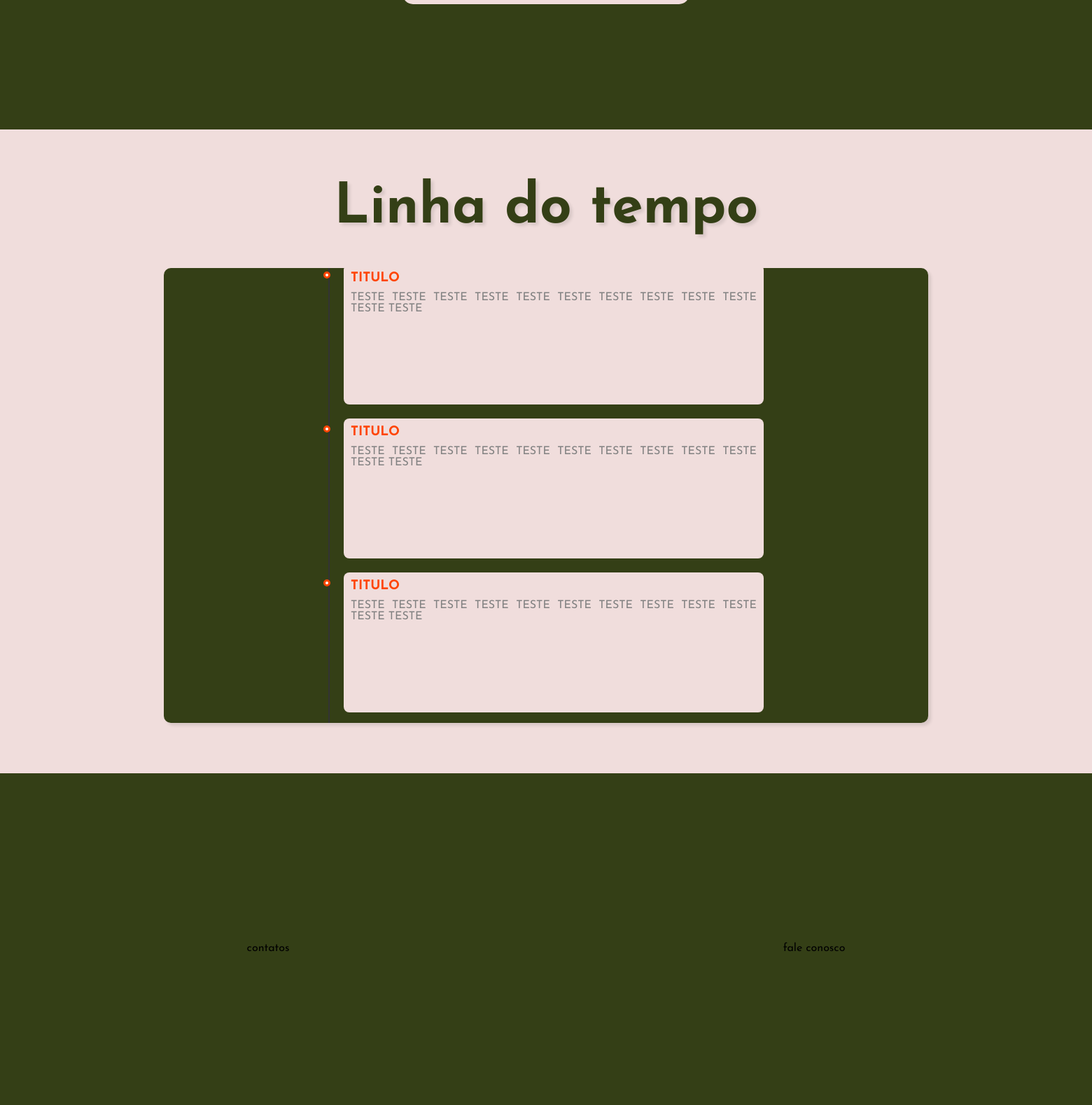
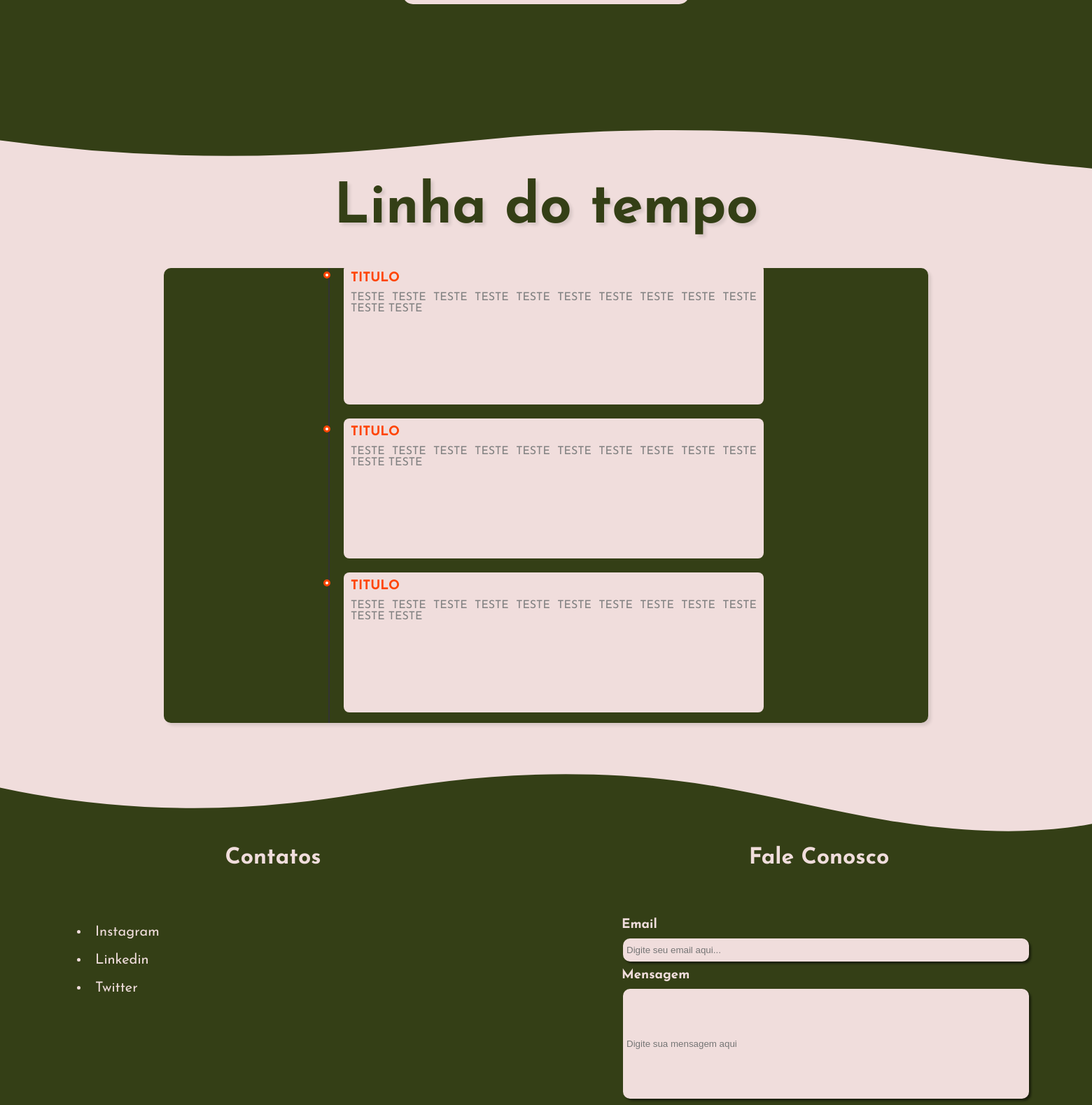
Before and after one commit to jtentis/HorseCare, a PHP site: page / in a window 1560 px wide. Shown: the part 4155-5734 px from the top of the page at 70% size. Run offline with PHP 8.4, Linux system fonts and the light colour scheme.

Commit message:
style: adicionando footer

```diff
--- a/index.html
+++ b/index.html
@@ -16,24 +16,29 @@
         <div class="navibar">
             <a href="#Sobre"><h2 class="link first">Sobre</h2></a>
             <a href="#main-2"><h2 class="link second">Hospedar</h2></a>
+            <a href="#main-3"><h2 class="link fourth">Timeline</h2></a>
             <a href="#footer"><h2 class="link third">Contatos</h2></a>
-            <a href="#main-3"><h2 class="link fourth">Timeline</h2></a>
         </div>
         <div class="login-button">
             <button>Login</button>
         </div>
     </div>
     <div id="landing" class="landing-page">
-        <div class="meio-animacao hidden">
+        <div class="meio-animacao invi">
             <div class="imagem">
-                <img src="Imagens/Icons/Secondary-color/bird-r.png" class="bird-r hidden" srcset="">
-                <img src="Imagens/Icons/Secondary-color/bird-r.png" class="bird-rr hidden" srcset="">
+                <img src="Imagens/Icons/Secondary-color/bird-r.png" class="bird-r invi" srcset="">
+                <img src="Imagens/Icons/Secondary-color/bird-r.png" class="bird-rr invi" srcset="">
                 <div class="container"><img src="Imagens/CAVALO.png" class="cavalo" srcset=""></div>
             </div>
             <div class="texto-principal">
                 <p class="">A melhor hospedagem de cavalos do Rio de Janeiro.</p>
         </div>
         </div>
+    </div>
+    <div class="wave-primary">
+        <svg data-name="Layer 1" xmlns="http://www.w3.org/2000/svg" viewBox="0 0 1200 120" preserveAspectRatio="none">
+            <path d="M321.39,56.44c58-10.79,114.16-30.13,172-41.86,82.39-16.72,168.19-17.73,250.45-.39C823.78,31,906.67,72,985.66,92.83c70.05,18.48,146.53,26.09,214.34,3V0H0V27.35A600.21,600.21,0,0,0,321.39,56.44Z" class="shape-fill"></path>
+        </svg>
     </div>
     <div id="main-1" class="main-1">
         <div class="titulo-centro"><h1 id="Sobre">Sobre</h1></div>
@@ -51,16 +56,16 @@
                 </a>
             </div>
             <div class="direita">
-                <img src="Imagens/Icons/Secondary-color/bird-l.png" class="bird-l-1 hidden" srcset="">
-                <img src="Imagens/Icons/Secondary-color/bird-l.png" class="bird-l-2 hidden" srcset="">
-                <p class="topico hidden">Aqui na HorseCare, os cavalos pernoitam nas baias e de dia vão para os piquetes num sistema de manejo que busca cuidar tanto da saúde física quanto mental dos cavalos. Também temos hospedagem de férias para cavalos de esporte, com opção de treinamento de horsemanship durante a estadia.</p>
+                <img src="Imagens/Icons/Secondary-color/bird-l.png" class="bird-l-1 invi" srcset="">
+                <img src="Imagens/Icons/Secondary-color/bird-l.png" class="bird-l-2 invi" srcset="">
+                <p class="topico invi">Aqui na HorseCare, os cavalos pernoitam nas baias e de dia vão para os piquetes num sistema de manejo que busca cuidar tanto da saúde física quanto mental dos cavalos. Também temos hospedagem de férias para cavalos de esporte, com opção de treinamento de horsemanship durante a estadia.</p>
 
             </div>
         </div>
     </div>
     <div class="main-baias">
         <div class="titulo-baias"><h1>Baias</h1></div>
-        <div class="imagens-baias hidden">
+        <div class="imagens-baias invi">
             <img src="Imagens/IMAGEM BAIA 1.png" class="photo" srcset="">
             <img src="Imagens/IMAGEM BAIA 2.png" class="photo" srcset="">
             <img src="Imagens/IMAGEM BAIA 3.png" class="photo" srcset="">
@@ -71,7 +76,7 @@
     </div>
     <div class="main-piquetes">
         <div class="titulo-piquetes"><h1>Piquetes</h1></div>
-        <div class="imagens-piquetes hidden">
+        <div class="imagens-piquetes invi">
             <img src="Imagens/IMAGEM PIQUETES 1.png" class="photo" srcset="">
             <img src="Imagens/IMAGEM PIQUETES 2.png" class="photo" srcset="">
             <img src="Imagens/IMAGEM PIQUETES 3.png" class="photo" srcset="">
@@ -80,24 +85,29 @@
             <p>Nos piquetes os cavalos ficam como na natureza, porém, com toda a atenção necessária: sal, ração, manejo diário e muito Coast Cros, capim de primeira qualidade, proporcionando uma alimentação muito mais saudável. Seguindo a nossa filosofia de manejo natural e respeito aos cavalos, todos têm direito a um mínimo de 4h diárias solto em um dos nossos 28 piquetes. A estadia no piquete é fundamental para cavalos competidores de Enduro – por prevenir a ocorrência de manqueiras, para potros e éguas prenhas, potros de esporte que estão em processo de doma, e também está sendo cada vez mais utilizado por cavalos de outras modalidades esportivas como salto e equitação de trabalho – por respeitar a natureza destes animais. </p>
         </div>
     </div>
+    <div class="wave-secondary">
+        <svg data-name="Layer 1" xmlns="http://www.w3.org/2000/svg" viewBox="0 0 1200 120" preserveAspectRatio="none">
+            <path d="M321.39,56.44c58-10.79,114.16-30.13,172-41.86,82.39-16.72,168.19-17.73,250.45-.39C823.78,31,906.67,72,985.66,92.83c70.05,18.48,146.53,26.09,214.34,3V0H0V27.35A600.21,600.21,0,0,0,321.39,56.44Z" class="shape-fill"></path>
+        </svg>
+    </div>
     <div id="main-2" class="main-2">
         <div class="titulo-cards"><h1>Hospedagem</h1></div>
         <div class="cards-align">
-            <div class="card hidden">
+            <div class="card invi">
                 <svg xmlns="http://www.w3.org/2000/svg" viewBox="0 0 24 24"><path d="M20 5H4V19L13.2923 9.70649C13.6828 9.31595 14.3159 9.31591 14.7065 9.70641L20 15.0104V5ZM2 3.9934C2 3.44476 2.45531 3 2.9918 3H21.0082C21.556 3 22 3.44495 22 3.9934V20.0066C22 20.5552 21.5447 21 21.0082 21H2.9918C2.44405 21 2 20.5551 2 20.0066V3.9934ZM8 11C6.89543 11 6 10.1046 6 9C6 7.89543 6.89543 7 8 7C9.10457 7 10 7.89543 10 9C10 10.1046 9.10457 11 8 11Z"></path></svg>
                 <div class="card__content">
                 <p class="card__title">Plano Platinum</p>
                 <p class="card__description">TESTE TESTE TESTE TESTE TESTE TESTE </p>
                 </div>
             </div>
-            <div class="card hidden">
+            <div class="card invi">
                 <svg xmlns="http://www.w3.org/2000/svg" viewBox="0 0 24 24"><path d="M20 5H4V19L13.2923 9.70649C13.6828 9.31595 14.3159 9.31591 14.7065 9.70641L20 15.0104V5ZM2 3.9934C2 3.44476 2.45531 3 2.9918 3H21.0082C21.556 3 22 3.44495 22 3.9934V20.0066C22 20.5552 21.5447 21 21.0082 21H2.9918C2.44405 21 2 20.5551 2 20.0066V3.9934ZM8 11C6.89543 11 6 10.1046 6 9C6 7.89543 6.89543 7 8 7C9.10457 7 10 7.89543 10 9C10 10.1046 9.10457 11 8 11Z"></path></svg>
                 <div class="card__content">
                 <p class="card__title">Plano Diamond</p>
                 <p class="card__description">TESTE TESTE TESTE TESTE TESTE TESTE </p>
                 </div>
             </div>
-            <div class="card hidden">
+            <div class="card invi">
                 <svg xmlns="http://www.w3.org/2000/svg" viewBox="0 0 24 24"><path d="M20 5H4V19L13.2923 9.70649C13.6828 9.31595 14.3159 9.31591 14.7065 9.70641L20 15.0104V5ZM2 3.9934C2 3.44476 2.45531 3 2.9918 3H21.0082C21.556 3 22 3.44495 22 3.9934V20.0066C22 20.5552 21.5447 21 21.0082 21H2.9918C2.44405 21 2 20.5551 2 20.0066V3.9934ZM8 11C6.89543 11 6 10.1046 6 9C6 7.89543 6.89543 7 8 7C9.10457 7 10 7.89543 10 9C10 10.1046 9.10457 11 8 11Z"></path></svg>
                 <div class="card__content">
                 <p class="card__title">Plano Golden</p>
@@ -105,6 +115,11 @@
                 </div>
             </div>
         </div>
+    </div>
+    <div class="wave-primary">
+        <svg data-name="Layer 1" xmlns="http://www.w3.org/2000/svg" viewBox="0 0 1200 120" preserveAspectRatio="none">
+            <path d="M321.39,56.44c58-10.79,114.16-30.13,172-41.86,82.39-16.72,168.19-17.73,250.45-.39C823.78,31,906.67,72,985.66,92.83c70.05,18.48,146.53,26.09,214.34,3V0H0V27.35A600.21,600.21,0,0,0,321.39,56.44Z" class="shape-fill"></path>
+        </svg>
     </div>
     <div id="main-3" class="main-3">
             <h1 class="titulo-timeline">Linha do tempo</h1>
@@ -146,9 +161,25 @@
             </div>
         </body>
     </div>
+    <div class="wave-secondary">
+        <svg data-name="Layer 1" xmlns="http://www.w3.org/2000/svg" viewBox="0 0 1200 120" preserveAspectRatio="none">
+            <path d="M321.39,56.44c58-10.79,114.16-30.13,172-41.86,82.39-16.72,168.19-17.73,250.45-.39C823.78,31,906.67,72,985.66,92.83c70.05,18.48,146.53,26.09,214.34,3V0H0V27.35A600.21,600.21,0,0,0,321.39,56.44Z" class="shape-fill"></path>
+        </svg>
+    </div>
     <div id="footer" class="footer">
-        <div class="informacoes">contatos</div>
-        <div class="informacoes">fale conosco</div>
+        <div class="informacoes links">
+            <h1>Contatos</h1>
+            <li>Instagram</li>
+            <li>Linkedin</li>
+            <li>Twitter</li>
+        </div>
+        <div class="informacoes email">
+            <h1>Fale Conosco</h1>
+            <h3>Email</h3>
+            <input type="email" class="email" id="" placeholder="Digite seu email aqui...">
+            <h3>Mensagem</h3>
+            <input type="text" class="texto" id="" placeholder="Digite sua mensagem aqui">
+        </div>
     </div>
     <a href="#" class="para-o-topo">
 		<span class="material-icons">arrow_upward</span>
--- a/script.js
+++ b/script.js
@@ -11,11 +11,11 @@ const observer = new IntersectionObserver((entries) => {
     });
 });
 
-const hiddenTextoPrincipal = document.querySelectorAll('.hidden');
+const hiddenTextoPrincipal = document.querySelectorAll('.invi');
 hiddenTextoPrincipal.forEach((el) => observer.observe(el));
 
 // botao para voltar pro topo
 window.addEventListener('scroll', function(){
     var scroll = document.querySelector('.para-o-topo');
-    scroll.classList.toggle("active", window.scrollY > 1000)
+    scroll.classList.toggle("active", window.scrollY > 800)
 })
--- a/style.css
+++ b/style.css
@@ -25,10 +25,11 @@ html{
 body{
     width: 100%;
     height: 100%;
+    overflow-x: hidden;
 }
 
 /* animação */
-.hidden{
+.invi{
     opacity: 0;
     transition: all 1s;
     filter: blur(5px);
@@ -39,6 +40,41 @@ body{
     opacity: 1;
     filter: blur(0px);
     transform: translateX(0);
+}
+
+.wave-primary{
+    position: absolute;
+    width: 100%;
+    overflow: hidden;
+    line-height: 0;
+}
+
+.wave-primary svg {
+    position: relative;
+    display: block;
+    width: calc(119% + 1.3px);
+    height: 68px;
+}
+
+.wave-primary .shape-fill {
+    fill: #343F16;
+}
+
+.wave-secondary {
+    width: 100%;
+    overflow: hidden;
+    line-height: 0;
+}
+
+.wave-secondary svg {
+    position: absolute;
+    display: block;
+    width: calc(100% + 1.3px);
+    height: 90px;
+}
+
+.wave-secondary .shape-fill {
+    fill: #F0DDDC;
 }
 
 .header{
@@ -676,8 +712,78 @@ button:active{
     background-color: var(--primary);
     display: flex;
     flex-direction: row;
-    justify-content: space-around;
+    justify-content: center;
     align-items: center;
+}
+
+.informacoes{
+    width: 50%;
+    height: 100%;
+    display: flex;
+    align-items: center;
+    justify-content: flex-start;
+    flex-direction: column;
+    padding-right: 100px;
+    padding-left: 100px;
+    margin-bottom: 50px;
+    color: var(--secondary);
+}
+
+.informacoes.links li{
+    margin: 10px;
+    align-self: flex-start;
+    font-size: 20px;
+}
+
+.informacoes.links h1{
+    margin-bottom: 70px;
+    margin-top: 130px;
+}
+
+.informacoes.email h1{
+    margin-bottom: 70px;
+    margin-top: 130px;
+}
+
+.informacoes.email input{
+    margin: 10px;
+    align-self: flex-start;
+    width: 100%;
+    height: 90px;
+}
+
+.informacoes.email .texto{
+    height: 900px;
+    border-radius: 10px;
+    outline: none;
+    border: none;
+    padding: 5px;
+    box-shadow: 3px 3px 3px rgba(0, 0, 0, 0.5);
+    background-color: var(--secondary);
+}
+
+::-webkit-input-placeholder {
+    text-align: top;
+}
+
+:-moz-placeholder {
+    text-align: top;
+}
+
+
+.informacoes.email .email{
+    height: 150px;
+    border-radius: 10px;
+    outline: none;
+    border: none;
+    padding: 5px;
+    box-shadow: 3px 3px 3px rgba(0, 0, 0, 0.5);
+    background-color: var(--secondary);
+}
+
+.informacoes.email h3{
+    align-self: flex-start;
+    margin-left: 8px;
 }
 
 .para-o-topo{
```
